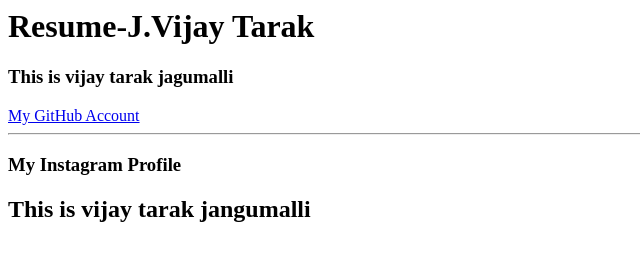
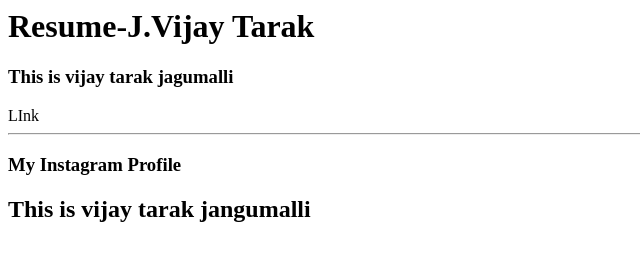
Before and after one commit to JANGUMALLIVIJAYTARAK/JANGUMALLIVIJAYTARAK.github.io, a plain HTML site: page index.html in a window 1280 px wide. Shown: the whole page, without its empty margins (0-640 px from the left). Drawn offline with Linux system fonts and the light colour scheme.

Commit message:
Fourth Changes

```diff
--- a/index.html
+++ b/index.html
@@ -6,7 +6,7 @@
 	<body>
 		<h1>Resume-J.Vijay Tarak</h1>
 		<h3>This is vijay tarak jagumalli</h3>
-		<a href="https://github.com/JANGUMALLIVIJAYTARAK/JANGUMALLIVIJAYTARAK.github.io/blob/main/index.html">My GitHub Account</a>
+		<link href="https://github.com/JANGUMALLIVIJAYTARAK/JANGUMALLIVIJAYTARAK.github.io/blob/main/index.html">LInk </link>
 		<hr>
 		<h3>My Instagram Profile</h3>
 		<h2>This is vijay tarak jangumalli </h2>
```
